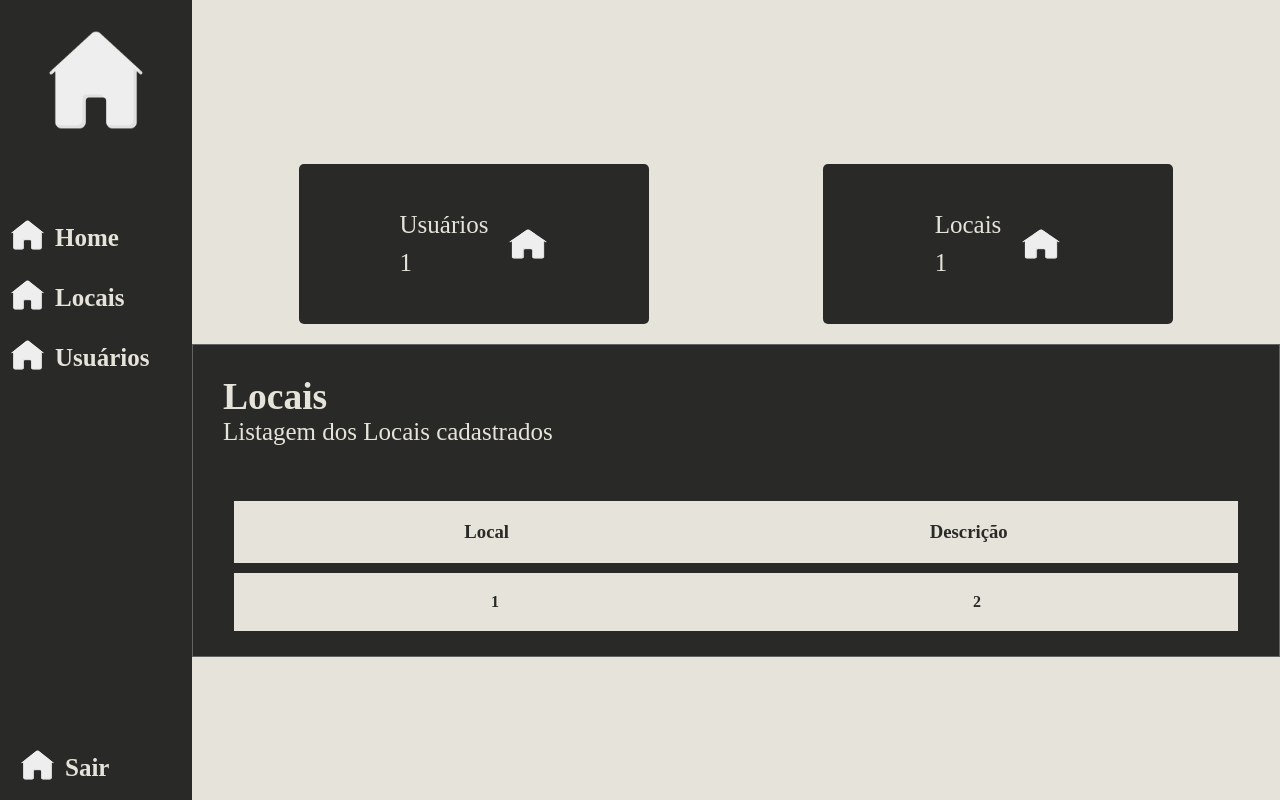
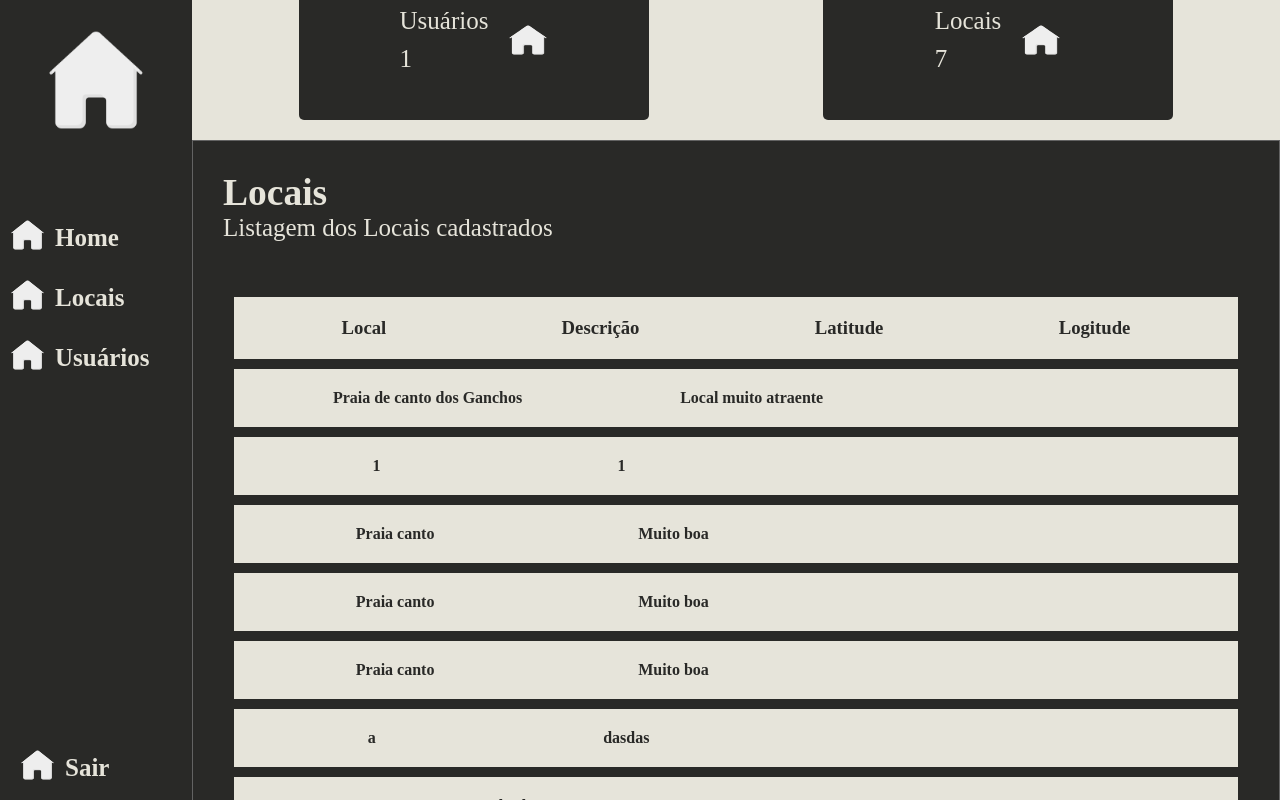
Before and after one commit to lucaslino98/frontVIAGEM, a React (Vite) app: page /dashboard in a window 1280 px wide. Built offline with nearby package versions, Linux system fonts and the light colour scheme; data requests are answered from the project's data file.

Commit message:
:construction: buscar Lat/Log no server.json prontos. Utilizando api nominatim

```diff
--- a/server.json
+++ b/server.json
@@ -12,10 +12,58 @@
   ],
   "local": [
     {
+      "local_name": "Praia de canto dos Ganchos",
+      "descricao": "Local muito atraente",
+      "local": "88190000",
+      "id": 5
+    },
+    {
       "local_name": "1",
-            "descricao": "2",
-            "local": "dsa",
-            "id": 4
+      "descricao": "1",
+      "local": "2222",
+      "latitude": "",
+      "longitude": "",
+      "id": 6
+    },
+    {
+      "local_name": "Praia canto",
+      "descricao": "Muito boa",
+      "local": "88190000",
+      "latitude": "",
+      "longitude": "",
+      "id": 7
+    },
+    {
+      "local_name": "Praia canto",
+      "descricao": "Muito boa",
+      "local": "881900002",
+      "latitude": "",
+      "longitude": "",
+      "id": 8
+    },
+    {
+      "local_name": "Praia canto",
+      "descricao": "Muito boa",
+      "local": "881900002",
+      "latitude": "",
+      "longitude": "",
+      "id": 9
+    },
+    {
+      "local_name": "a",
+      "descricao": "dasdas",
+      "local": "88190000",
+      "latitude": "",
+      "longitude": "",
+      "id": 10
+    },
+    {
+      "local_name": "a",
+      "descricao": "dasdas",
+      "local": "88190000",
+      "latitude": "-27.347758223287673",
+      "longitude": "-48.551739778082194",
+      "id": 11
     }
   ]
 }
--- a/src/contexts/cadastroLocais/cadastroLocais.jsx
+++ b/src/contexts/cadastroLocais/cadastroLocais.jsx
@@ -1,12 +1,40 @@
-import { useForm } from "react-hook-form"
-import './cadastroLocais.css'
+import { useForm } from "react-hook-form";
+import { useState, useEffect } from "react";
+import './cadastroLocais.css';
+
 function CadastroLocais() {
-    const { register, handleSubmit, formState } = useForm({})
+    const { register, handleSubmit, formState, setValue, watch } = useForm({});
+    const { errors } = formState;
 
-    const { errors, isSubmitting } = formState;
-    console.log(errors)
+    const [latitude, setLatitude] = useState('');
+    const [longitude, setLongitude] = useState('');
+
+    const cep = watch('local');
+
+    useEffect(() => {
+        async function buscarCEP() {
+            if (cep && cep.length === 8) {
+                try {
+                    const response = await fetch(`https://nominatim.openstreetmap.org/search?postalcode=${cep}&format=json&addressdetails=1&limit=1`);
+                    const data = await response.json();
+                    if (data.length > 0) {
+                        setLatitude(data[0].lat);
+                        setLongitude(data[0].lon);
+                        setValue('latitude', data[0].lat);
+                        setValue('longitude', data[0].lon);
+                    }
+                } catch (error) {
+                    console.error("Erro ao buscar CEP:", error);
+                }
+            }
+        }
+
+        buscarCEP();
+    }, [cep, setValue]);
 
     async function addLocal(dados) {
+        dados.latitude = latitude;
+        dados.longitude = longitude;
         try {
             const resposta = await fetch('http://localhost:3000/local', {
                 method: 'POST',
@@ -32,15 +60,12 @@ function CadastroLocais() {
             <form className="formCadastroLocal" onSubmit={handleSubmit(addLocal)}>
 
                 <div className="layouCadastro">
-
                     <div className="nameLocal">
-
                         <h1>Cadastro de Locais</h1>
                     </div>
 
                     <div className="cadastroLocalInf">
-
-                            <label htmlFor="local">Nome do local</label>
+                        <label htmlFor="local_name">Nome do local</label>
                         <input
                             type="text"
                             id="local_name"
@@ -56,7 +81,7 @@ function CadastroLocais() {
                             {...register('descricao', { required: true })}
                         />
 
-                            <label htmlFor="local">Localização</label>
+                        <label htmlFor="local">CEP</label>
                         <input
                             type="text"
                             id="local"
@@ -66,11 +91,9 @@ function CadastroLocais() {
                     </div>
                     <button type="submit" className="btnCadastroLocal">Cadastrar</button>
                 </div>
-
             </form>
-
         </>
-        )
+    );
 }
 
-    export default CadastroLocais
+export default CadastroLocais;
--- a/src/contexts/dashOptions/dashOpt.jsx
+++ b/src/contexts/dashOptions/dashOpt.jsx
@@ -41,7 +41,7 @@ function DashOptions() {
                         <div className='dashUsuarioContador'>
 
                             <span>Locais</span>
-                            <span>1</span>
+                            <span>{locais.length}</span>
                         </div>
                         <img src={LogoHome} />
                     </div>
@@ -59,12 +59,17 @@ function DashOptions() {
                         <div className='dashNameUsuarioLocal'>
                             <h3>Local</h3>
                             <h3>Descrição</h3>
+                            <h3>Latitude</h3>
+                            <h3>Logitude</h3>
                         </div>
 
                         {locais.map((local, index) => (
                             <div key={index} className='dashNameUsuarioLocal'>
                                 <h4>{local.local_name}</h4>
                                 <h4>{local.descricao}</h4>
+                                <h4>{local.latitude}</h4>
+                                <h4>{local.longitude}</h4>
+
                             </div>
                         ))}
 
```
Lines whose indentation alone changed are shown as unchanged.
